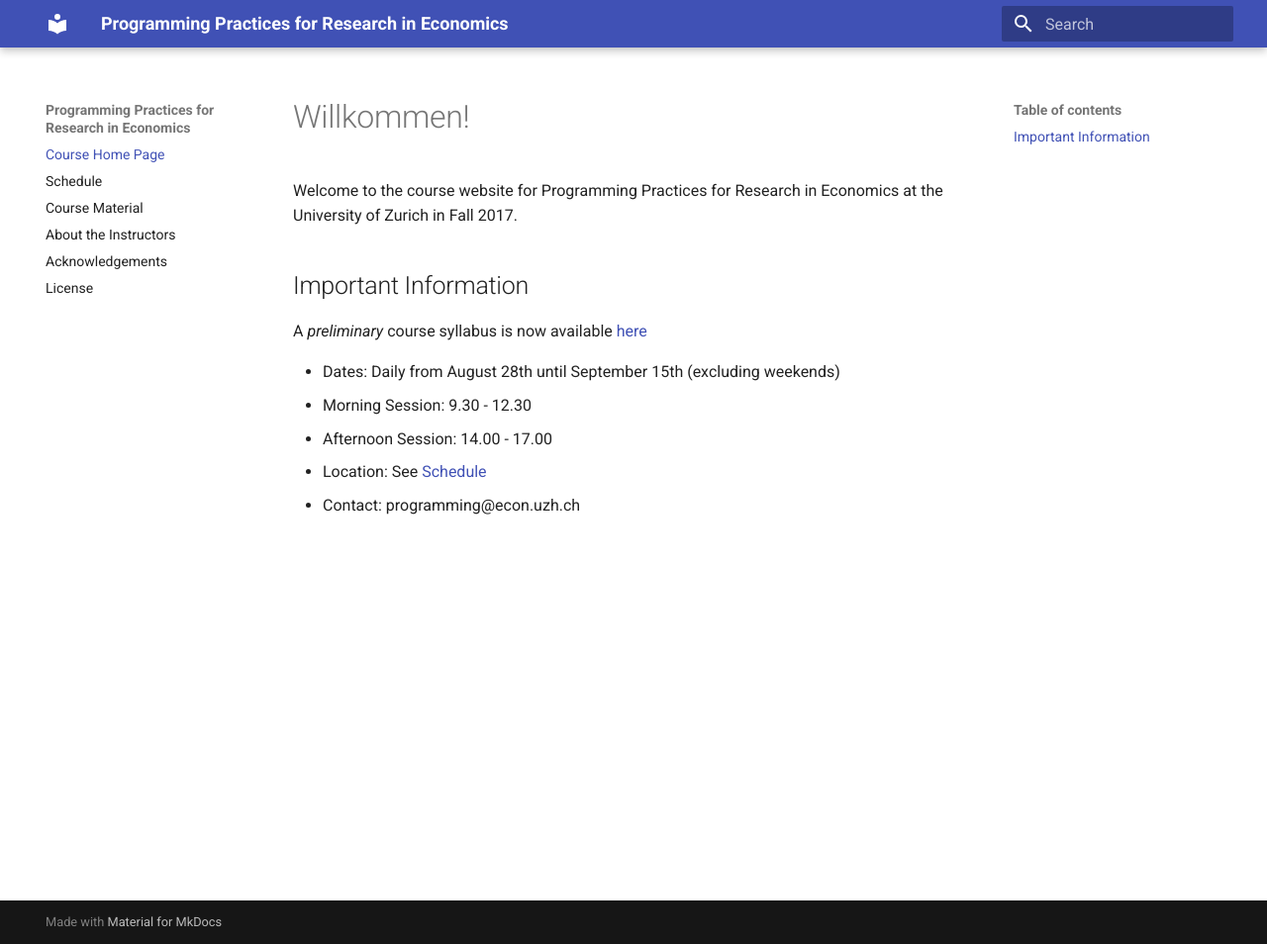
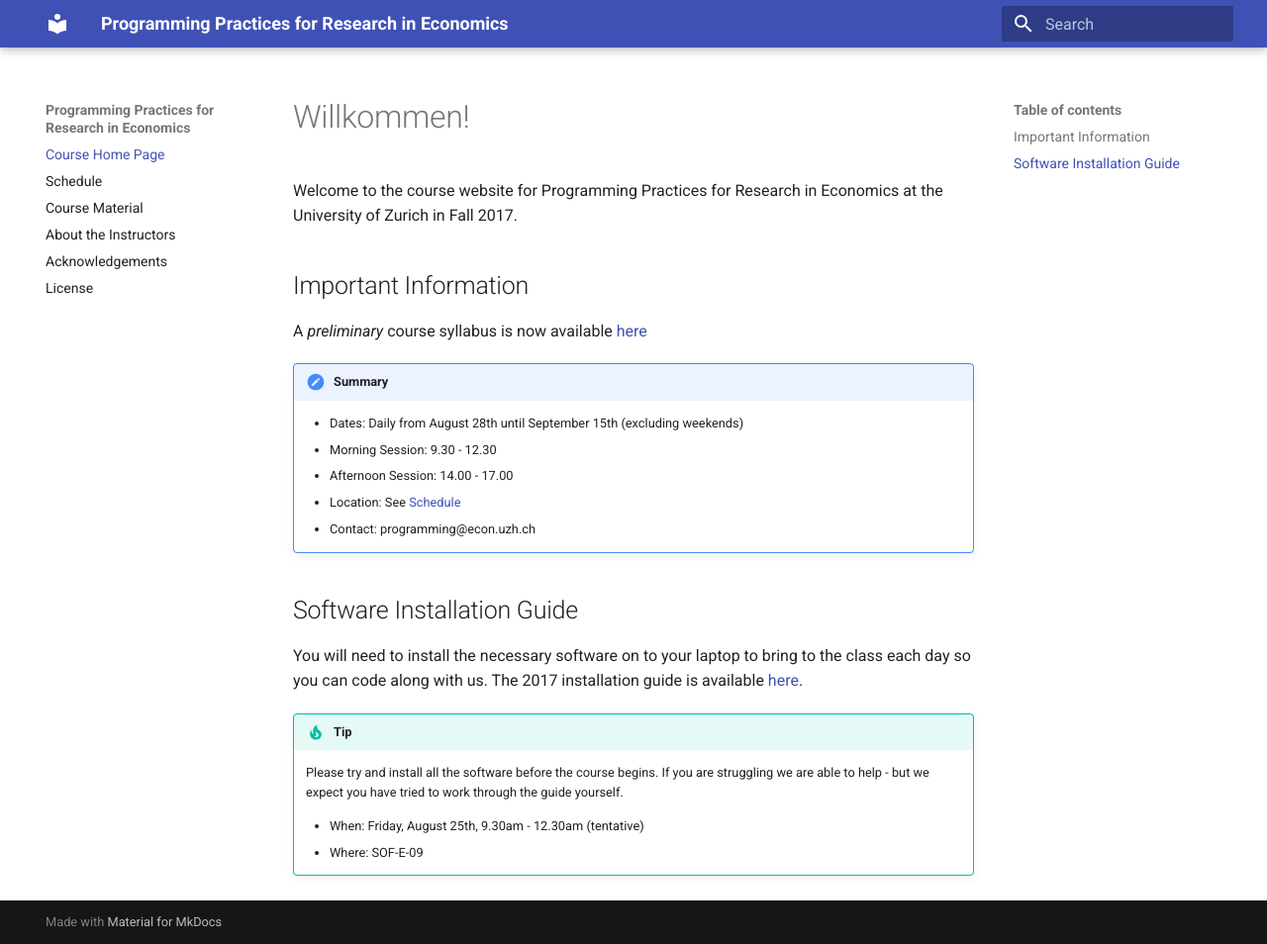
Before and after one commit to tisem-digital-marketing/2021-smwa, an MkDocs documentation site: the page built from docs/index.md, in a window 1280 px wide and 954 px high. Shown: the whole window at 99% size. Built offline with MkDocs 1.6.1 and Material for MkDocs 9.7.7, drawn with Linux system fonts in a browser that asks for light colours; old or Windows-style settings are respelled for this version of MkDocs.

Commit message:
added package for wrapping text in nice boxes

```diff
--- a/docs/index.md
+++ b/docs/index.md
@@ -1,14 +1,28 @@
 # Willkommen!
 
 Welcome to the course website for Programming Practices for Research in Economics at the University of Zurich in Fall 2017.
+
 
 ## Important Information
 
 A *preliminary* course syllabus is now available [here](assets/pp4rs-syllabus.pdf)
 
+!!! summary
 
-* Dates: Daily from August 28th until September 15th (excluding weekends)
-* Morning Session: 9.30 - 12.30
-* Afternoon Session: 14.00 - 17.00
-* Location: See [Schedule](./schedule)
-* Contact: programming@econ.uzh.ch
+    * Dates: Daily from August 28th until September 15th (excluding weekends)
+    * Morning Session: 9.30 - 12.30
+    * Afternoon Session: 14.00 - 17.00
+    * Location: See [Schedule](./schedule)
+    * Contact: programming@econ.uzh.ch
+
+## Software Installation Guide
+
+You will need to install the necessary software on to your laptop to bring to the class each day so you can code along with us.
+The 2017 installation guide is available [here](https://lachlandeer.github.io/prog-course-install-guide/).
+
+!!! tip
+    Please try and install all the software before the course begins.
+    If you are struggling we are able to help - but we expect you have tried to work through the guide yourself.
+
+    * When: Friday, August 25th, 9.30am - 12.30am (tentative)
+    * Where: SOF-E-09
--- a/mkdocs.yml
+++ b/mkdocs.yml
@@ -7,3 +7,5 @@
 - Acknowledgements: acknowledgements.md
 - License: license.md
 theme: material
+markdown_extensions:
+  - admonition
```
